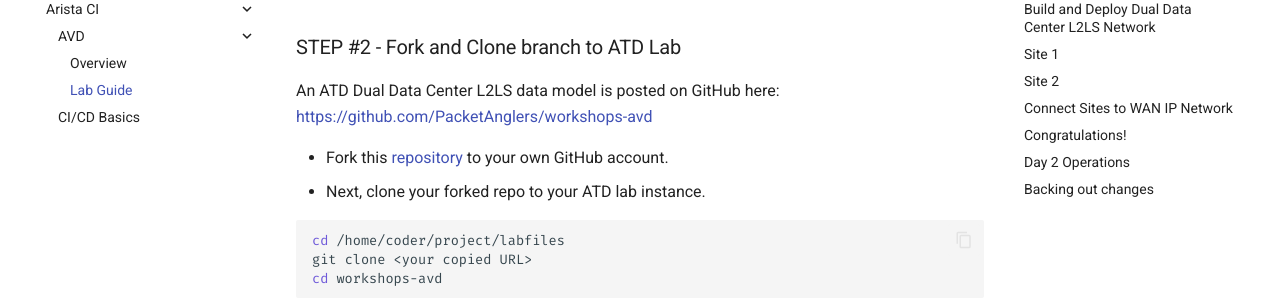
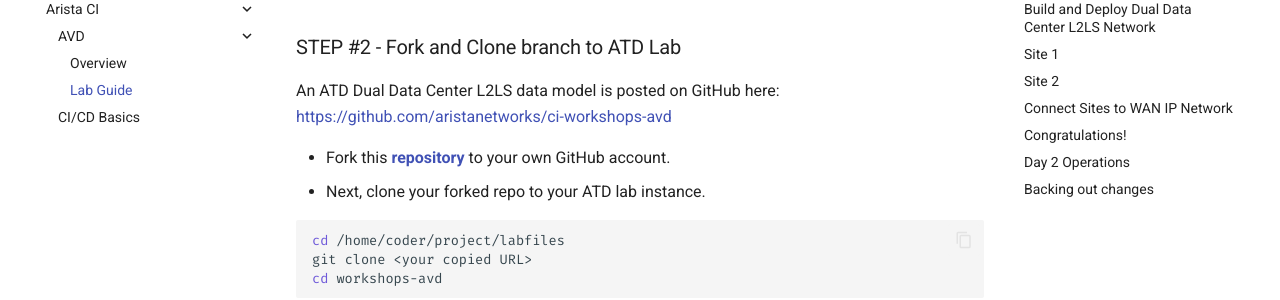
Before and after one commit to aristanetworks/avd-workshops, an MkDocs documentation site: the page built from workshops/avd-lab-guide.md, in a window 1280 px wide and 900 px high, scrolled down 1394 px. Shown: the part 153-453 px from the top of the window. Built offline with MkDocs 1.6.1 and Material for MkDocs 9.7.7, drawn with Linux system fonts in a browser that asks for light colours; emoji names are drawn with the system emoji font; comment, search, counter and statistics services are not loaded; part of the change alters nothing that is shown.

````diff
--- a/workshops/avd-lab-guide.md
+++ b/workshops/avd-lab-guide.md
@@ -25,9 +25,9 @@ Connect to your ATD Lab and start the Programmability IDE. Next, create a new Te
 
 ### STEP #2 - Fork and Clone branch to ATD Lab
 
-An ATD Dual Data Center L2LS data model is posted on GitHub here: [https://github.com/PacketAnglers/workshops-avd](https://github.com/PacketAnglers/workshops-avd)
+An ATD Dual Data Center L2LS data model is posted on GitHub here: [https://github.com/aristanetworks/ci-workshops-avd](https://github.com/aristanetworks/ci-workshops-avd)
 
-- Fork this [repository](https://github.com/PacketAnglers/workshops-avd) to your own GitHub account.
+- Fork this **[repository](https://github.com/aristanetworks/ci-workshops-avd)** to your own GitHub account.
 - Next, clone your forked repo to your ATD lab instance.
 
 ``` bash
@@ -269,7 +269,7 @@ At this point, you should be able to ping between hosts within a site but not be
 
 ## **Connect Sites to WAN IP Network**
 
-The WAN IP Network is defined by the `core_interfaces` data model. Full data model documentation is located [here](https://avd.sh/en/v4.1.0/roles/eos_designs/docs/input-variables.html#core-interfaces-settings).
+The WAN IP Network is defined by the `core_interfaces` data model. Full data model documentation is located **[here](https://avd.arista.com/4.1/roles/eos_designs/docs/tables/core-interfaces.html?h=core+interfaces)**.
 
 The data model defines P2P links (`/31s`) on the spines with a stanza per link. See details in the graphic below. Each spine has two links to the WAN IP Network configured on ports `Ethernet7` and `Ethernet8`. OSPF is added to these links as well.
 
@@ -453,7 +453,7 @@ Now we're ready to start working on our changes :sunglasses:
 ### **Login Banner**
 
 When we initially deployed our multi-site topology, we forgot to include a login banner on all of our switches.
-Let's take a look at the [AVD documentation site](https://avd.sh/en/stable/roles/eos_cli_config_gen/index.html?h=login+banner#banners) to see what the
+Let's take a look at the **[AVD documentation site](https://avd.arista.com/4.1/roles/eos_cli_config_gen/docs/tables/banners.html?h=banners)** to see what the
 data model is for this configuration.
 
 The banner on all of our switches will be the same, and after reviewing the AVD documentation, we know we can accomplish this by defining the `banners` input variable
@@ -493,7 +493,7 @@ So far, so good! Before we publish our branch and create a Pull Request though,
 ### **Syslog Server**
 
 Our next Day 2 change is to add a syslog server configuration to all of our switches. Once again, we'll take
-a look at the [AVD documentation site](https://avd.sh/en/v4.1.0/roles/eos_cli_config_gen/docs/input-variables.html#logging) to see the
+a look at the **[AVD documentation site](https://avd.arista.com/4.1/roles/eos_cli_config_gen/docs/tables/logging.html?h=logging)** to see the
 data model associated with the `logging` input variable.
 
 Just like with our banner, the syslog server configuration will be consistent on all of our switches. Because of this, we can also put this into
````
